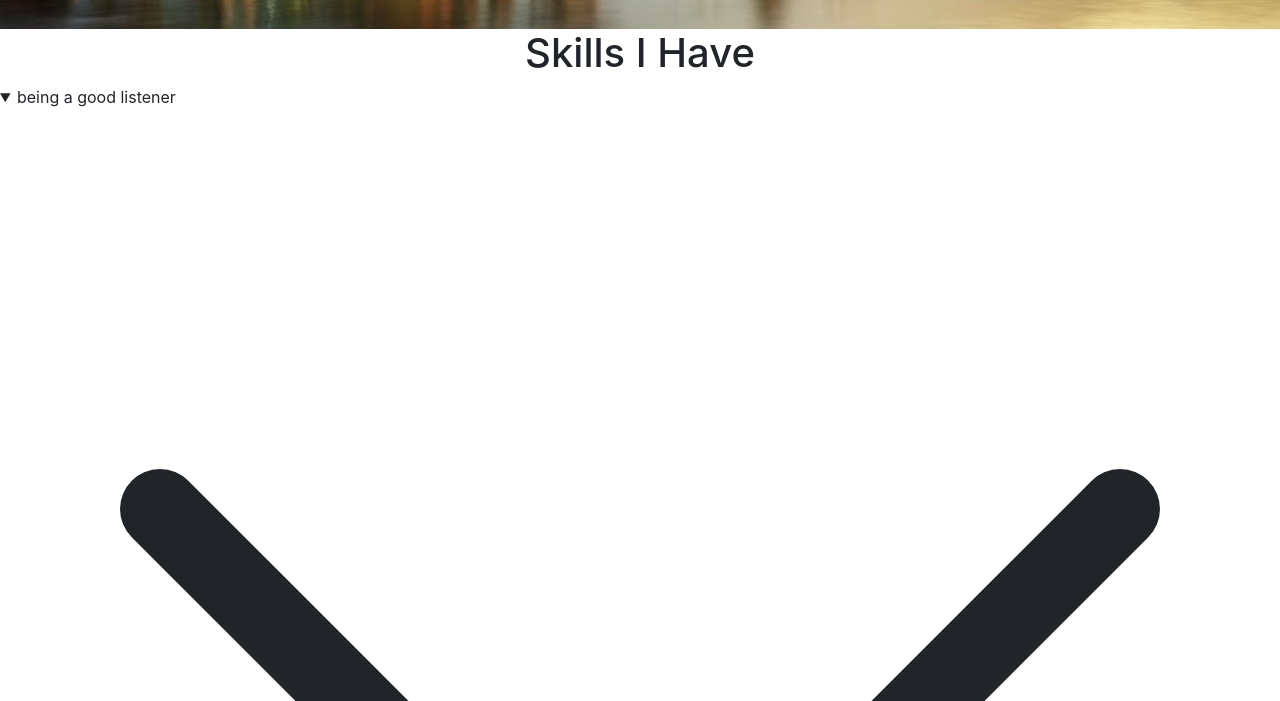
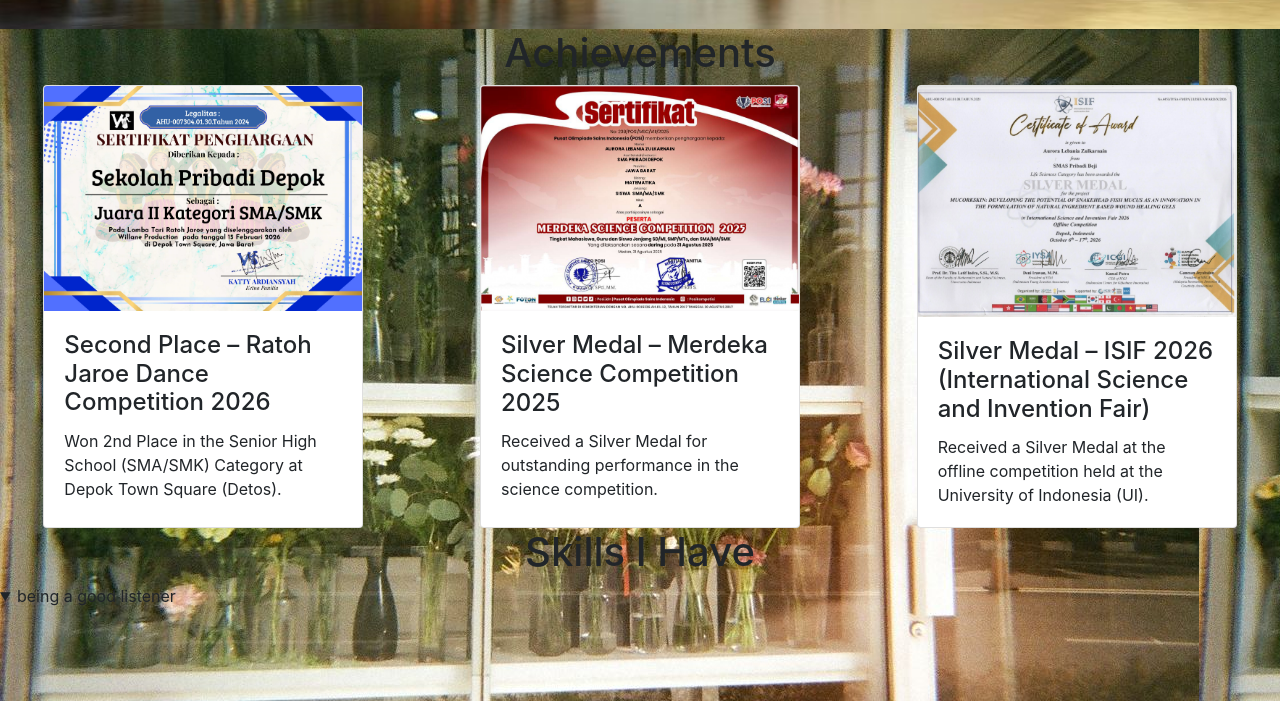
Before and after one commit to aurasma25/WebDev-aurora, a plain HTML site: page Personal-Aurora/index.html in a window 1280 px wide. Shown: the part 699-1400 px from the top of the page. Drawn offline with nearby package versions, Linux system fonts and the light colour scheme.

Commit message:
bootstrap 4

```diff
--- a/Personal-Aurora/index.html
+++ b/Personal-Aurora/index.html
@@ -49,6 +49,58 @@
 </div>
 
 <div class="section3 p-10">
+</div>
+<div class="section4 p-10" style="background-image: url(/Personal-Aurora/backgroundbunga.jpg);">
+  <h1 class="text-center">Achievements</h1>
+  <div class="row">
+
+    <div class="col d-flex justify-content-center">
+      <section class="card card-translucent" style="max-width: 320px">
+
+        <img src="/Personal-Aurora/samandetos_page-0001.jpg" class="card-img-top">
+
+        <div class="card-body">
+
+          <h4 class="card-title">Second Place – Ratoh Jaroe Dance Competition 2026</h4>
+          <p class="card-text">
+            Won 2nd Place in the Senior High School (SMA/SMK) Category at Depok Town Square (Detos).
+          </p>
+
+        </div>
+      </section>
+    </div>
+
+    <div class="col d-flex justify-content-center">
+      <section class="card card-translucent" style="max-width: 320px">
+
+        <img src="/Personal-Aurora/mathposi.jpg" class="card-img-top">
+
+        <div class="card-body">
+
+          <h4 class="card-title">Silver Medal – Merdeka Science Competition 2025</h4>
+          <p class="card-text">
+            Received a Silver Medal for outstanding performance in the science competition.
+          </p>
+
+        </div>
+  </div>
+
+  <div class="col d-flex justify-content-center">
+    <section class="card card-translucent" style="max-width: 320px">
+
+      <img src="/Personal-Aurora/isif26.jpg" class="card-img-top">
+
+      <div class="card-body">
+
+        <h4 class="card-title">Silver Medal – ISIF 2026 (International Science and Invention Fair)</h4>
+        <p class="card-text">
+          Received a Silver Medal at the offline competition held at the University of Indonesia (UI).
+        </p>
+
+      </div>
+    </section>
+  </div>
+</div>
     <h1 class="text-center">Skills I Have</h1>
     <div class="accordion">
         <div class="accordion">
```
Also changed, not shown: Personal-Aurora/backgroundbunga.jpg (added), Personal-Aurora/isif26.jpg (added), Personal-Aurora/mathposi.jpg (added), Personal-Aurora/samandetos_page-0001.jpg (added).
